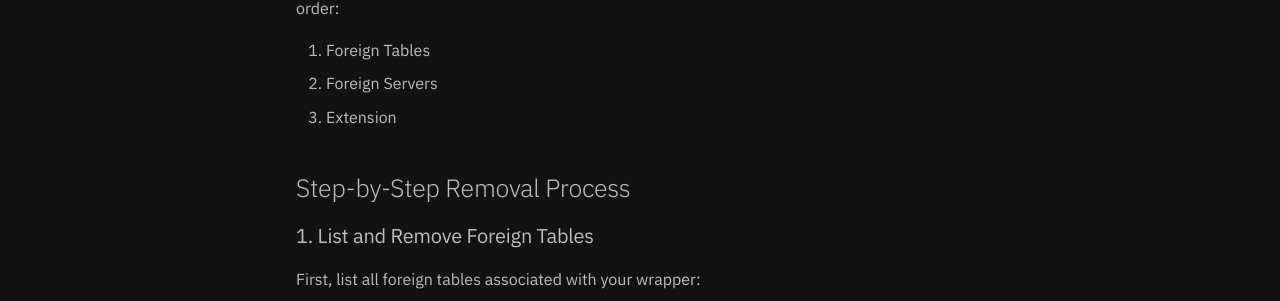
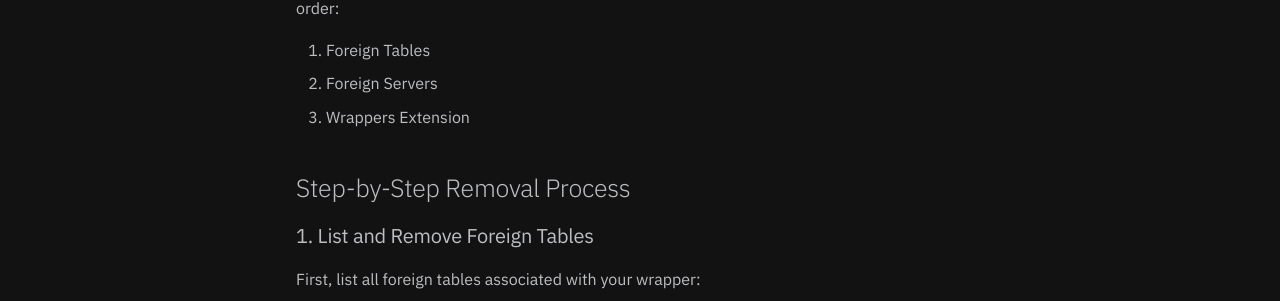
Before and after one commit to supabase/wrappers, an MkDocs documentation site: the page built from docs/guides/removing-wrappers.md, in a window 1280 px wide and 900 px high. Shown: the part 441-742 px from the top of the window. Built offline with MkDocs 1.6.1 and Material for MkDocs 9.7.7, drawn with Linux system fonts in a browser that asks for light colours; comment, search, counter and statistics services are not loaded.

Commit message:
Update docs/guides/removing-wrappers.md

```diff
--- a/docs/guides/removing-wrappers.md
+++ b/docs/guides/removing-wrappers.md
@@ -10,7 +10,7 @@ When removing a foreign data wrapper, you need to remove several components in t
 
 1. Foreign Tables
 2. Foreign Servers
-3. Extension
+3. Wrappers Extension
 
 ## Step-by-Step Removal Process
 
```
